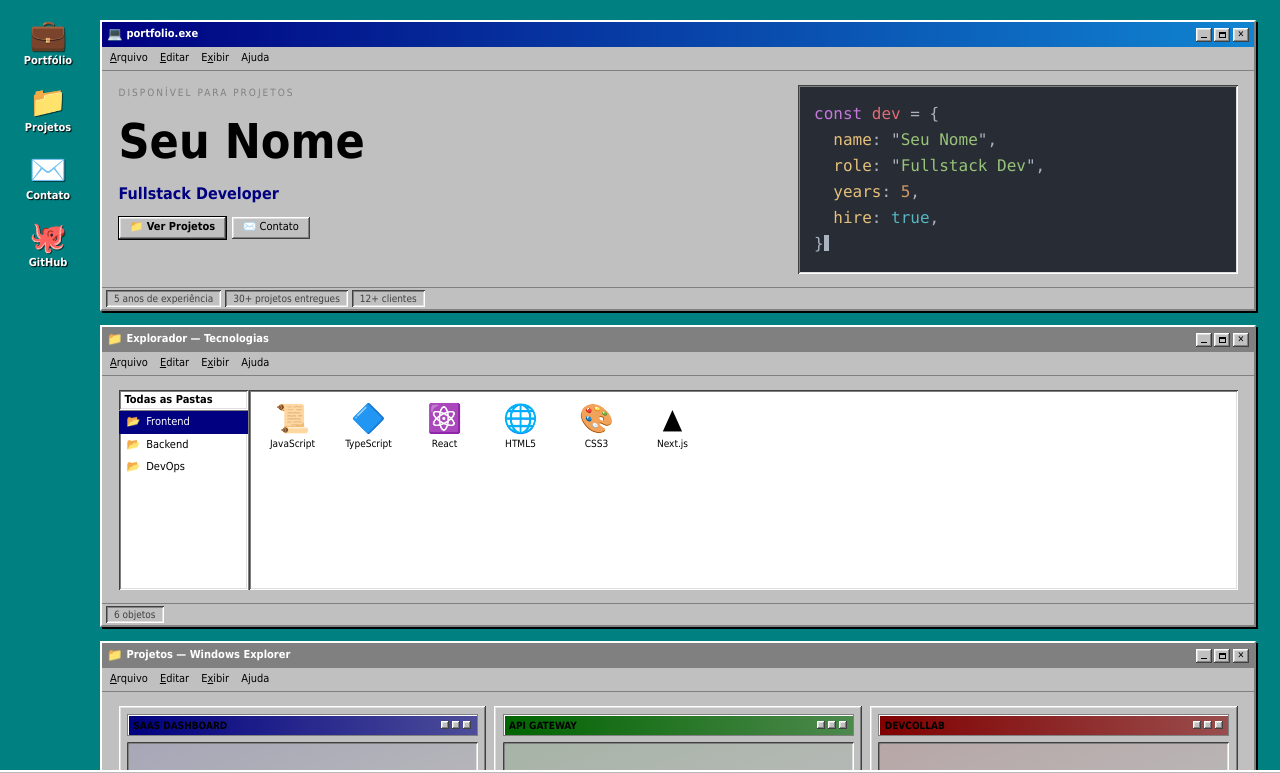
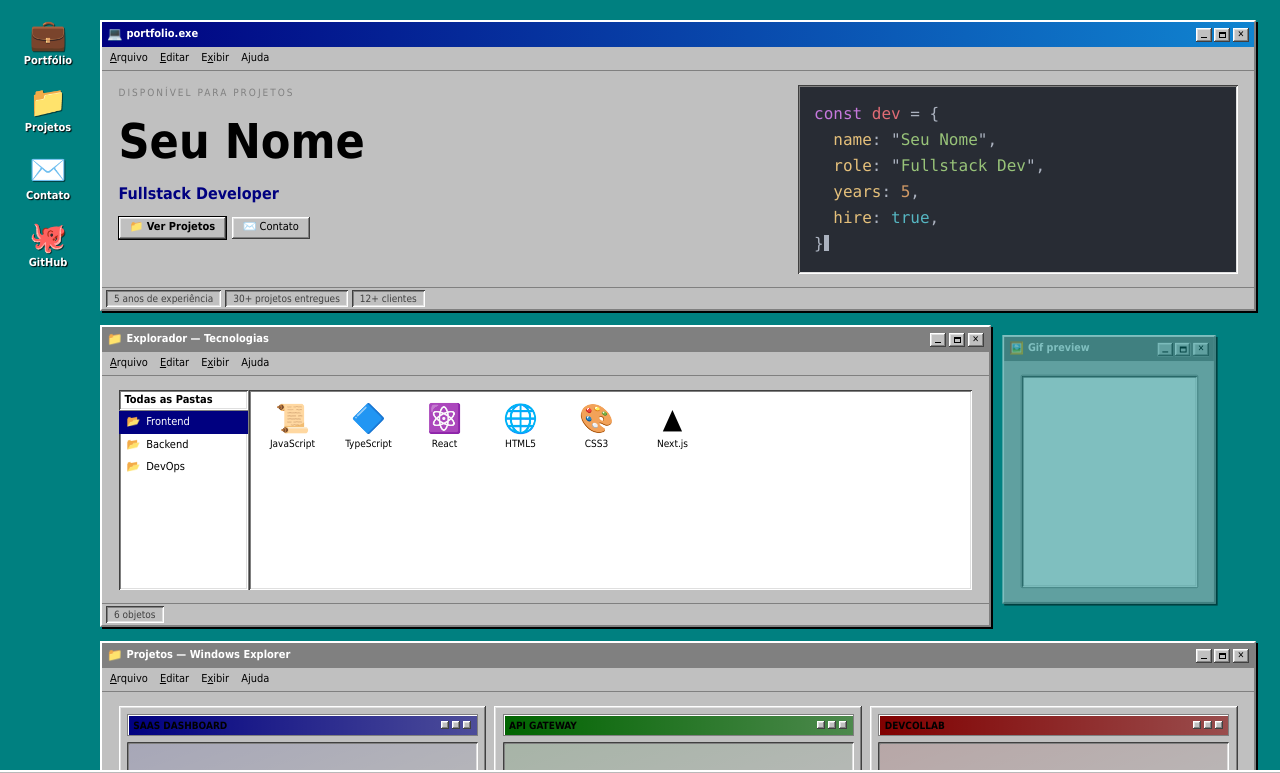
Before and after one commit to PedroSehn/Portifolio-2026, a React (Vite) app: page / in a window 1280 px wide. Shown: the top 773 px of the page. Built offline with nearby package versions, Linux system fonts and the light colour scheme.

Commit message:
Add GifPreviewWindow component and update layout in App; adjust Tech and Projects components for better responsiveness

```diff
--- a/src/App.tsx
+++ b/src/App.tsx
@@ -8,6 +8,7 @@ import Hero from './components/sections/Hero'
 import Tech from './components/sections/Tech'
 import Projects from './components/sections/Projects'
 import Contact from './components/sections/Contact'
+import GifPreviewWindow from './components/sections/GifPreviewWindow'
 
 function App() {
   const [startMenuOpen, setStartMenuOpen] = useState(false)
@@ -25,10 +26,18 @@ function App() {
           isActive={activeWindow === 'about'}
           onActivate={() => setActiveWindow('about')}
         /> */}
-        <Tech
-          isActive={activeWindow === 'tech'}
-          onActivate={() => setActiveWindow('tech')}
-        />
+        <div className="flex flex-col gap-3 lg:flex-row lg:items-stretch">
+          <Tech
+            isActive={activeWindow === 'tech'}
+            onActivate={() => setActiveWindow('tech')}
+          />
+          <div className="hidden lg:block">
+            <GifPreviewWindow
+              isActive={activeWindow === 'gif'}
+              onActivate={() => setActiveWindow('gif')}
+            />
+          </div>
+        </div>
         <Projects
           isActive={activeWindow === 'projects'}
           onActivate={() => setActiveWindow('projects')}
--- a/src/components/layout/Desktop.tsx
+++ b/src/components/layout/Desktop.tsx
@@ -3,7 +3,7 @@ import type { PropsWithChildren } from 'react'
 export default function Desktop({ children }: PropsWithChildren<{}>) {
   return (
     <main className="min-h-screen bg-win-teal font-win px-[24px] pt-[20px] pr-[24px] pb-[50px] pl-[24px] md:pl-[100px] flex flex-col gap-5">
-      <div className="w-full md:max-w-[1200px] md:mx-auto flex flex-col gap-5">
+      <div className="w-full md:max-w-[1200px] md:mx-auto flex flex-col gap-5 h-full">
         {children}
       </div>
     </main>
--- /dev/null
+++ b/src/components/sections/GifPreviewWindow.tsx
@@ -0,0 +1,28 @@
+import Window from '../ui/Window'
+
+interface GifPreviewWindowProps {
+  isActive?: boolean
+  onActivate?: () => void
+}
+
+export default function GifPreviewWindow({ isActive = true, onActivate }: GifPreviewWindowProps) {
+  return (
+    <section aria-label="Gif preview">
+      <Window
+        icon="🖼️"
+        title="Gif preview"
+        isActive={isActive}
+        onActivate={onActivate}
+        className="w-[33%] min-w-[220px]"
+        contentClassName="h-full px-6 py-5 bg-win95-silver"
+      >
+        <div className="flex h-full w-full items-center justify-center gifFrame">
+          <div
+            className="aspect-square h-[220px] w-[220px] max-w-full max-h-full rounded-sm border border-[#808080] bg-white"
+            style={{ boxShadow: 'var(--sunken)' }}
+          />
+        </div>
+      </Window>
+    </section>
+  )
+}
--- a/src/components/sections/Projects.tsx
+++ b/src/components/sections/Projects.tsx
@@ -56,6 +56,7 @@ export default function Projects({ isActive, onActivate }: ProjectsProps) {
         statusBar={[`${projects.length} projetos`]}
         isActive={isActive}
         onActivate={onActivate}
+        className="w-full h-[480px]"
       >
         <div className="grid grid-cols-1 md:grid-cols-2 lg:grid-cols-3 gap-3">
           {projects.map((project) => (
--- a/src/components/sections/Tech.tsx
+++ b/src/components/sections/Tech.tsx
@@ -53,7 +53,7 @@ export default function Tech({ isActive = true, onActivate }: TechProps) {
           onActivate={onActivate}
           menuItems={defaultWindowMenu}
           statusBar={[`${activeCategory.techs.length} objetos`]}
-          className="w-full"
+          className="lg:w-[auto] sm:w-[100%]"
         >
           <div className="explorer">
             <aside className="explorer__sidebar" aria-label="Categorias">
--- a/src/index.css
+++ b/src/index.css
@@ -442,4 +442,5 @@ body {
   #tech .file-icon__img {
     margin: 0 auto;
   }
+
 }
```
